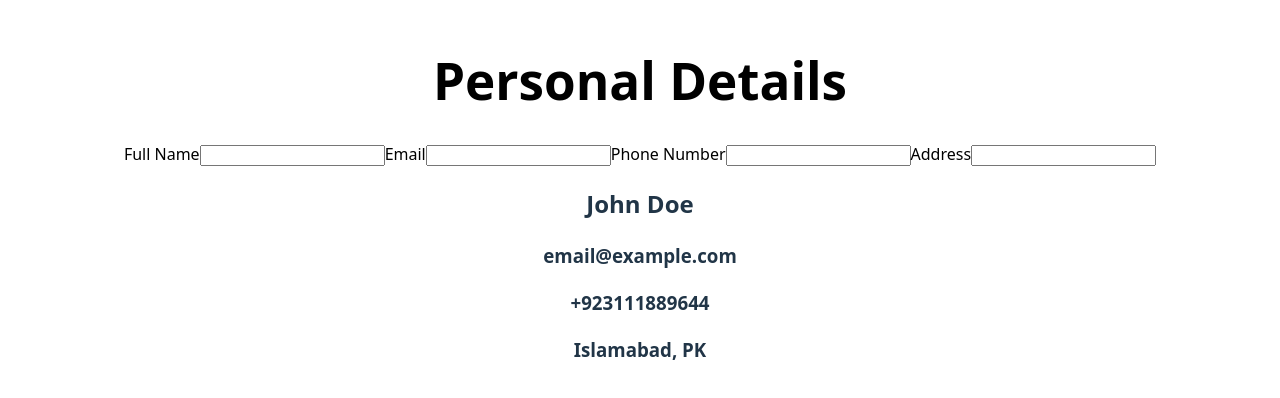
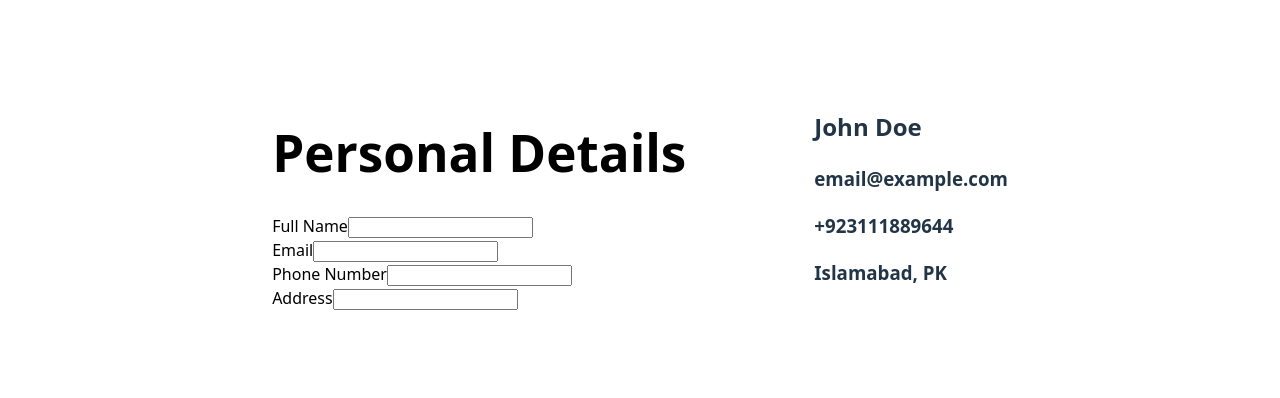
Before and after one commit to huzefazaheer/cv-maker, a React (Vite) app: page / in a window 1280 px wide. Shown: the part 200-598 px from the top of the page. Built offline with nearby package versions, Linux system fonts and the light colour scheme.

Commit message:
Added basic styling

```diff
--- a/src/App.css
+++ b/src/App.css
@@ -2,12 +2,16 @@
   max-width: 1280px;
   margin: 0 auto;
   padding: 2rem;
-  text-align: center;
+  display: flex;
+  flex-direction: row;
 }
 
 .menu{
   background-color: white;
   color: black;
+  margin-right: 10vw;
+  display: flex;
+  flex-direction: column;
 }
 
 .logo {
--- a/src/components/menu.jsx
+++ b/src/components/menu.jsx
@@ -4,12 +4,10 @@ export default function Menu(){
         <>
             <div className="menu">
             <h1>Personal Details</h1>
-            <div className="input">
-            <label >Full Name</label><input type="text" ></input>
-            <label >Email</label><input type="email" ></input>
-            <label >Phone Number</label><input type="number" ></input>
-            <label >Address</label><input type="text" ></input>
-            </div>
+            <div className="input"><label >Full Name</label><input type="text" ></input></div>
+            <div className="input"><label >Email</label><input type="email" ></input></div>
+            <div className="input"><label >Phone Number</label><input type="number" ></input></div>
+            <div className="input"><label >Address</label><input type="text" ></input></div>
             </div>
         </>
     );
```
